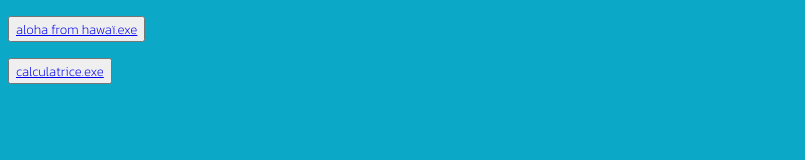
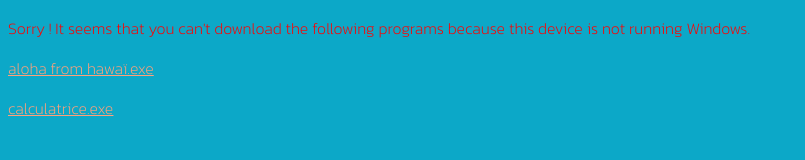
Before and after one commit to terenceithaque/terenceithaque.github.io, a website: page compiled_programs.html in a window 1280 px wide. Shown: the whole page, without its empty margins (0-805 px from the left). Drawn offline with Linux system fonts and the light colour scheme.

Commit message:
Premiers programmes compilés

```diff
--- a/compiled_programs.html
+++ b/compiled_programs.html
@@ -5,24 +5,70 @@
     <meta content="width=device-width,initial-scale=1" name="viewport" />
     <link rel="stylesheet" href="global.css" />
   </head>
+
   <body>
     <header>
       <div class="header-right"></div>
-       <p class = "alert"></p>
-      <p><button class = "download"> <a href = "output/aloha from hawaï.exe" download>aloha from hawaï.exe</button></a></p>
+      <div class="os">
+        <p class="alert">
+          Sorry ! It seems that you can't download the following programs
+          because this device is not running Windows.
+        </p>
+      </div>
+      <p>
+        <a class="downloadLink" href="output/aloha from hawaï.exe" download
+          >aloha from hawaï.exe</a
+        >
+      </p>
 
-     <p><button class="download"><a href = "output/calculatrice.exe" download>calculatrice.exe</button></a></p>
+      <p>
+        <a class="downloadLink" href="output/calculatrice.exe" download
+          >calculatrice.exe</a
+        >
+      </p>
     </header>
 
-  <script>
-    let elDownload = document.querySelector(".dowload");
-    let elAlert = document.querySelector(".alert");
+    <script>
+      let elOS = document.querySelector(".os");
+      //let elDownload = document.querySelector(".download");
 
-    if (navigator.platform != "Win32"){
-      elDownload.disable= true;
-      elAlert.innerHTML("Oops ! You can't download these files because this device is not using Windows !");
-    }
+      let elDownloadLinks = document.querySelectorAll(".downloadLink");
 
-  </script>
+      //let elAlert = document.querySelector(".alert");
+      console.log(navigator.platform);
+
+      elOS.classList.add("hide");
+      let platform = "Win32";
+      if (navigator.platform != platform) {
+        //elDownload.setAttribute("disabled", true);
+        for (link of elDownloadLinks) {
+          link.classList.add("disabled");
+          console.log(link);
+        }
+        //elAlert.innerHTML("Oops ! You can't download these files because this device is not using Windows !");
+        elOS.classList.remove("hide");
+      }
+    </script>
+
+    <style>
+      .os.hide {
+        display: none;
+      }
+      os {
+        display: block;
+      }
+      .alert {
+        color: red;
+      }
+      .downloadLink.disabled {
+        pointer-events: none;
+      }
+
+      .downloadLink {
+        width: 50px;
+        height: 50px;
+        color: lightsalmon;
+      }
+    </style>
   </body>
 </html>
--- /dev/null
+++ b/package.json
@@ -0,0 +1,5 @@
+{
+  "dependencies": {
+    "platform.js": "^1.0.0"
+  }
+}
```
Also changed, not shown: 1 other file.
